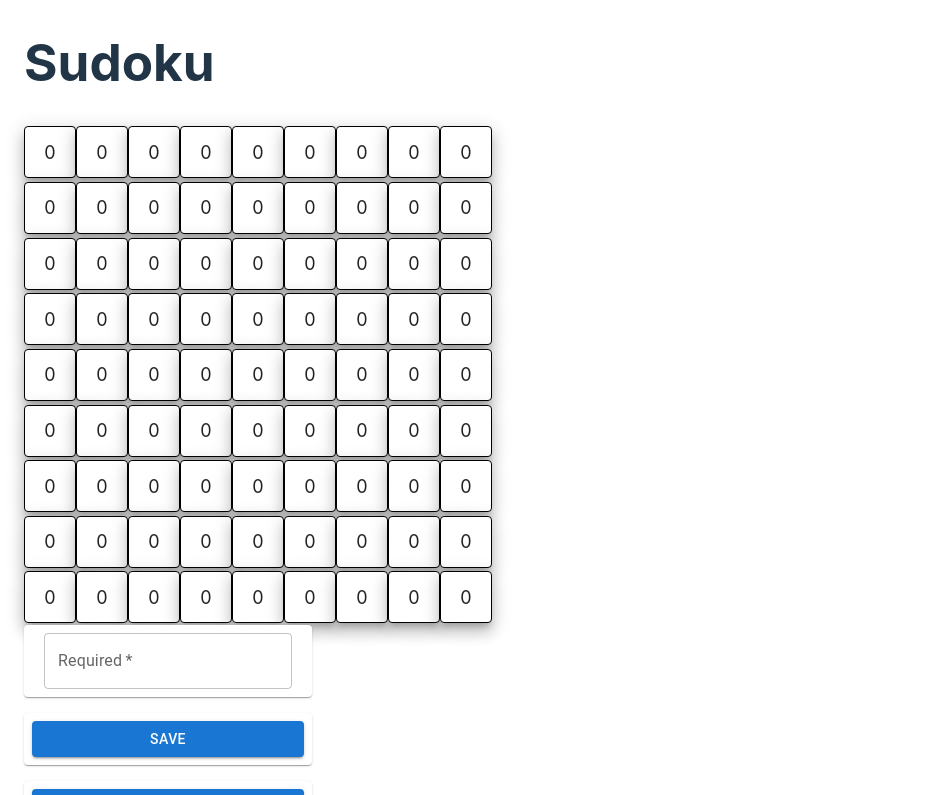
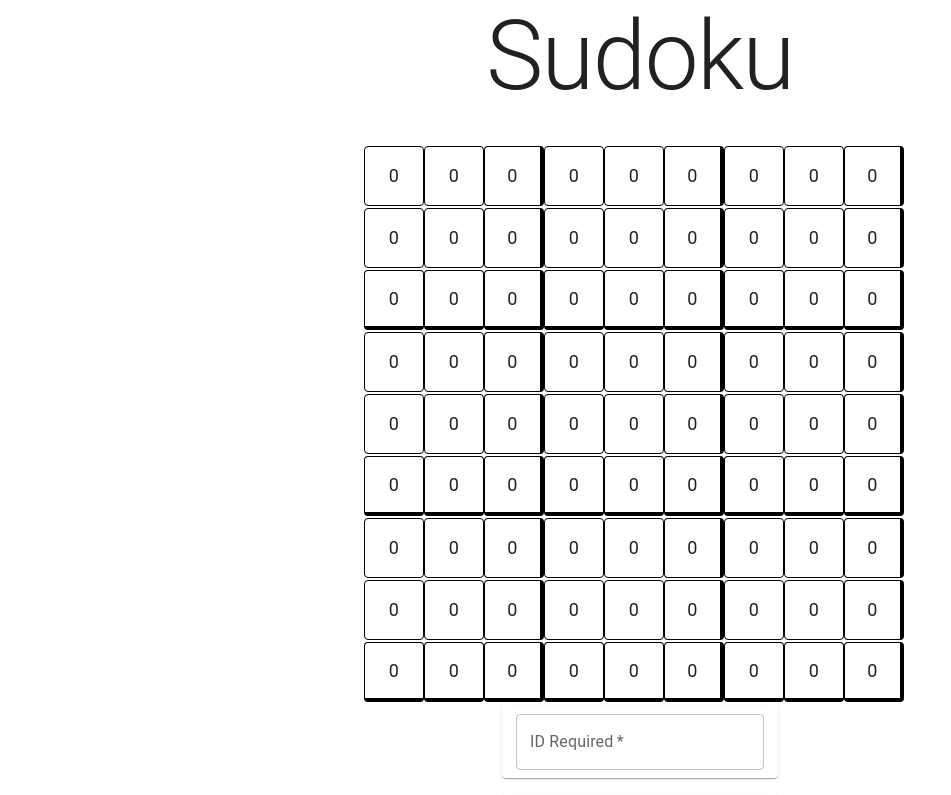
Before and after one commit to Matthewechong/Sudoku, a React (Vite) app in the folder sudoku-frontend/: page / in a window 1280 px wide. Shown: the top 795 px of the page, without its empty margins (0-951 px from the left). Built offline with nearby package versions, Linux system fonts and the light colour scheme.

Commit message:
Centered Sudoku Board

```diff
--- a/sudoku-frontend/src/App.jsx
+++ b/sudoku-frontend/src/App.jsx
@@ -2,20 +2,27 @@ import React, { useState } from "react";
 import DisplayGrid from "./components/DisplayGrid";
 import SudokuProvider  from "./contexts/CurrentGridContext";
 import Form from "./components/Form"
-import { Container } from "@mui/material";
+import { Container, CssBaseline, Typography } from "@mui/material";
 
 function App(){
   return(
       <>
-        <SudokuProvider>
-            <Container fixed className="center-container">
-              <h1>Sudoku</h1>
-              <DisplayGrid/>
-              <Form/>
-            </Container>
+  <SudokuProvider>
+    <CssBaseline/>
+    <Typography variant="h1" align="center" color="textPrimary" gutterBottom>Sudoku</Typography>
+    <main>
+      <div>
+      <Container maxWidth="sm" align="center">
+        <DisplayGrid />
+        <div style={{ marginTop: "60px" }}>
+          <Form/>
+        </div>
 
+      </Container>
 
-        </SudokuProvider>
+      </div>
+    </main>
+  </SudokuProvider>
       </>
     )
 }
--- a/sudoku-frontend/src/components/DisplayGrid.jsx
+++ b/sudoku-frontend/src/components/DisplayGrid.jsx
@@ -39,24 +39,17 @@ function DisplayGrid(){
         {grid.map((row, rowIndex) => (
           <Grid container item key={rowIndex}>
             {row.map((cell, colIndex) => (
-                <Grid item key={colIndex}>
+              <Grid item key={colIndex} style={{ textAlign: "center" }}>
                 <Paper
-                    elevation={10}
-                    className="sudoku-cell"
+                  elevation={0}
+                  className={`sudoku-cell
+                  ${rowIndex % 3 === 2 && "sudoku-cell-bottom-border"
+                  }
+                  ${colIndex % 3 === 2 && "sudoku-cell-right-border"}`
+                }
                   onClick={() => handleCellClick(rowIndex, colIndex)}
                 >
-                    {selectedCell.row === rowIndex && selectedCell.col === colIndex ?
-                    (<TextField
-                      className='input-cell'
-                      type="number"
-                      value={cell}
-                      onChange={handleInputChange}
-                      autoFocus
-                    />
-                    ) :
-                    (
-                      cell
-                    )}
+                  {cell !== "0" ? cell : ""}
                 </Paper>
               </Grid>
             ))}
@@ -64,6 +57,6 @@ function DisplayGrid(){
         ))}
       </Grid>
     );
-    };
+                }
 
   export default DisplayGrid
--- a/sudoku-frontend/src/components/Form.jsx
+++ b/sudoku-frontend/src/components/Form.jsx
@@ -47,7 +47,7 @@ export default function BasicStack() {
                 <TextField
             required
             id="outlined-required"
-            label="Required"
+            label="ID Required"
             inputRef={idRef}
             />
             </Item>
--- a/sudoku-frontend/src/index.css
+++ b/sudoku-frontend/src/index.css
@@ -1,22 +1,6 @@
-:root {
-  font-family: Inter, system-ui, Avenir, Helvetica, Arial, sans-serif;
-  line-height: 1.5;
-  font-weight: 400;
-
-  color-scheme: light dark;
-  color: rgba(255, 255, 255, 0.87);
-  background-color: #242424;
-
-  font-synthesis: none;
-  text-rendering: optimizeLegibility;
-  -webkit-font-smoothing: antialiased;
-  -moz-osx-font-smoothing: grayscale;
-  -webkit-text-size-adjust: 100%;
-}
 
 body {
   margin: 0;
-  display: flex;
   width: 100%;
   min-width: 320px;
   min-height: 100vh;
@@ -53,6 +37,7 @@ button:hover {
   border-color: #646cff;
 }
 button:focus,
+
 button:focus-visible {
   outline: 4px auto -webkit-focus-ring-color;
 }
@@ -71,11 +56,11 @@ button:focus-visible {
 }
 
 .sudoku-grid {
-  display: flex;
+  /* display: flex;
   align-items: center;
-  justify-content: center;
-  grid-template-columns: repeat(9, 1fr);
-  grid-gap: 1px; /* Adjust the gap between cells as needed */
+  justify-content: center; */
+  grid-template-columns: repeat(9, fr);
+  grid-gap: 2px;
   width: 500px;
   height: 500px;
 
@@ -90,8 +75,8 @@ button:focus-visible {
   display: flex;
   align-items: center;
   justify-content: center;
-  width: 50px;
-  height: 50px;
+  width: 60px;
+  height: 60px;
   font-size: 18px;
   background-color: #f0f0f0;
   border: 1px solid #000000;
@@ -108,11 +93,6 @@ button:focus-visible {
 }
 
 .center-container {
-  display: flex;
-  justify-content: center;
-  align-items: center;
-  height: 100vh; /* Optional: Center vertically within the viewport */
-
 
 }
 
@@ -121,9 +101,18 @@ button:focus-visible {
 }
 
 .form{
-  width : 25%;
+  margin-top: 20px;
+  width : 50%;
 }
 
 Button{
   width: 100%;
 }
+
+.sudoku-cell-bottom-border {
+  border-bottom: 4px solid #000; /* Adjust the border styles as needed */
+}
+
+.sudoku-cell-right-border {
+  border-right: 4px solid #000; /* Adjust the border styles as needed */
+}
```
Also changed, not shown: sudoku-frontend/src/App.css (deleted, +0 -70 lines). Lines whose indentation alone changed are shown as unchanged.
